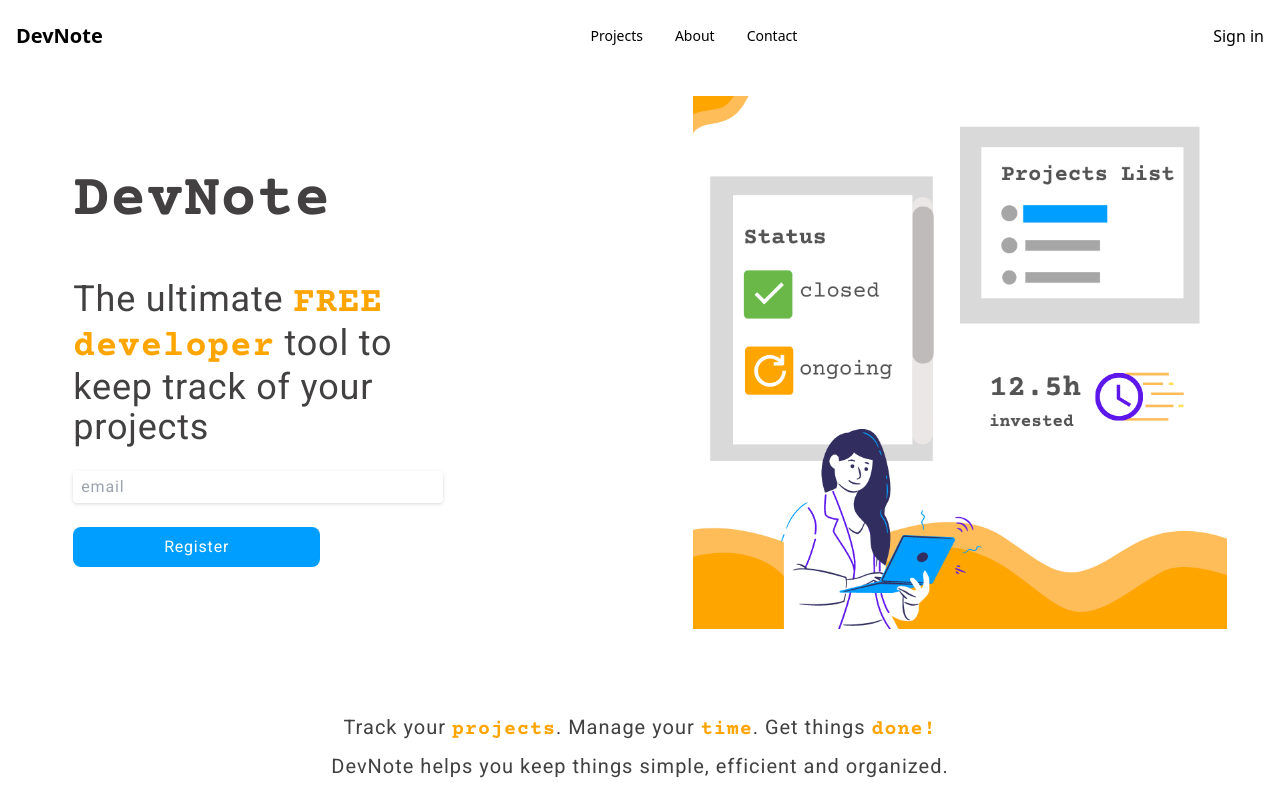
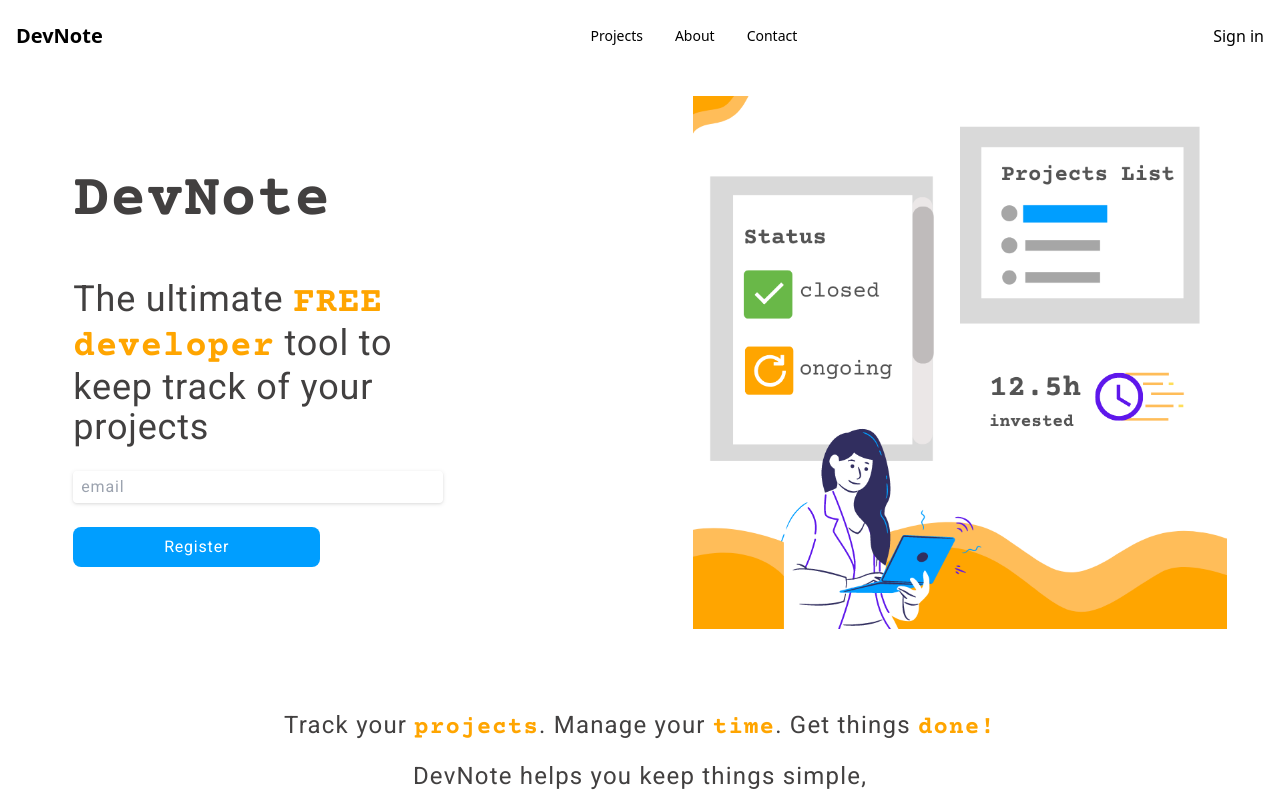
Before and after one commit to edukaki/devlist, a React (Create React App) app: page / in a window 1280 px wide. Shown: the top 795 px of the page. Built offline with nearby package versions, Linux system fonts and the light colour scheme; no server answers.

Commit message:
feat(home): resize benefits title for medium screens

```diff
--- a/src/pages/Home/index.jsx
+++ b/src/pages/Home/index.jsx
@@ -22,9 +22,9 @@ const Home = () => {
             </section>
 
             <section>
-                <div className="my-20 leading-9 font-roboto text-darkGray font-medium text-xl tracking-wider">
+                <div className="my-20 leading-9 font-roboto text-darkGray font-medium text-xl tracking-wider lg:text-2xl">
                     <h2 className="text-center">Track your <span className="font-courier font-semibold text-orange">projects</span>. Manage your <span className="font-courier font-semibold text-orange">time</span>. Get things <span className="font-courier font-semibold text-orange">done!</span></h2>
-                    <p className="text-center">DevNote helps you keep things simple, efficient and organized.</p>
+                    <p className="text-center mt-4 m-auto md:w-5/12">DevNote helps you keep things simple, efficient and organized.</p>
                 </div>
 
                 <div className="grid justify-items-center font-roboto text-darkGray md:grid-cols-2 gap-y-8">
```
